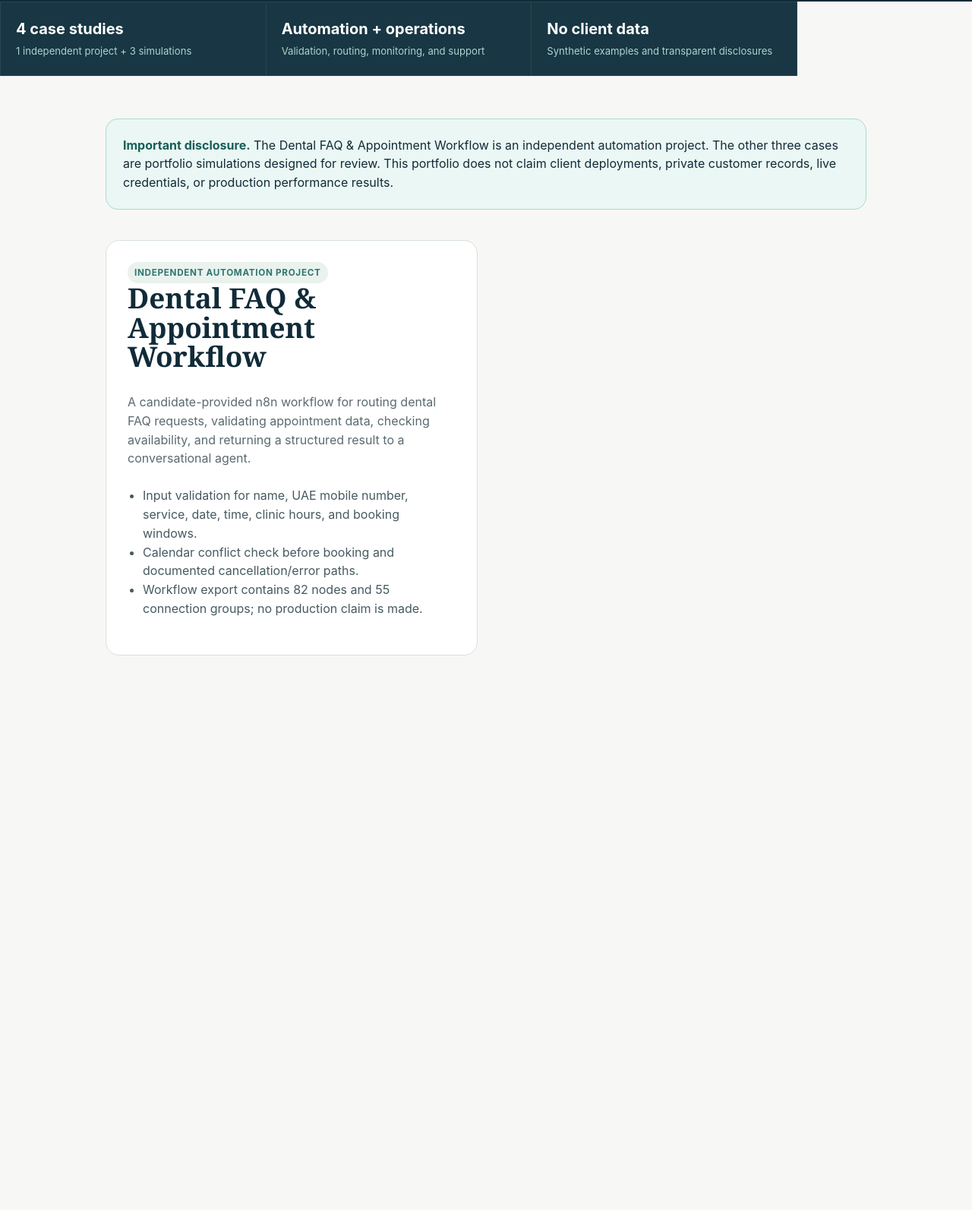
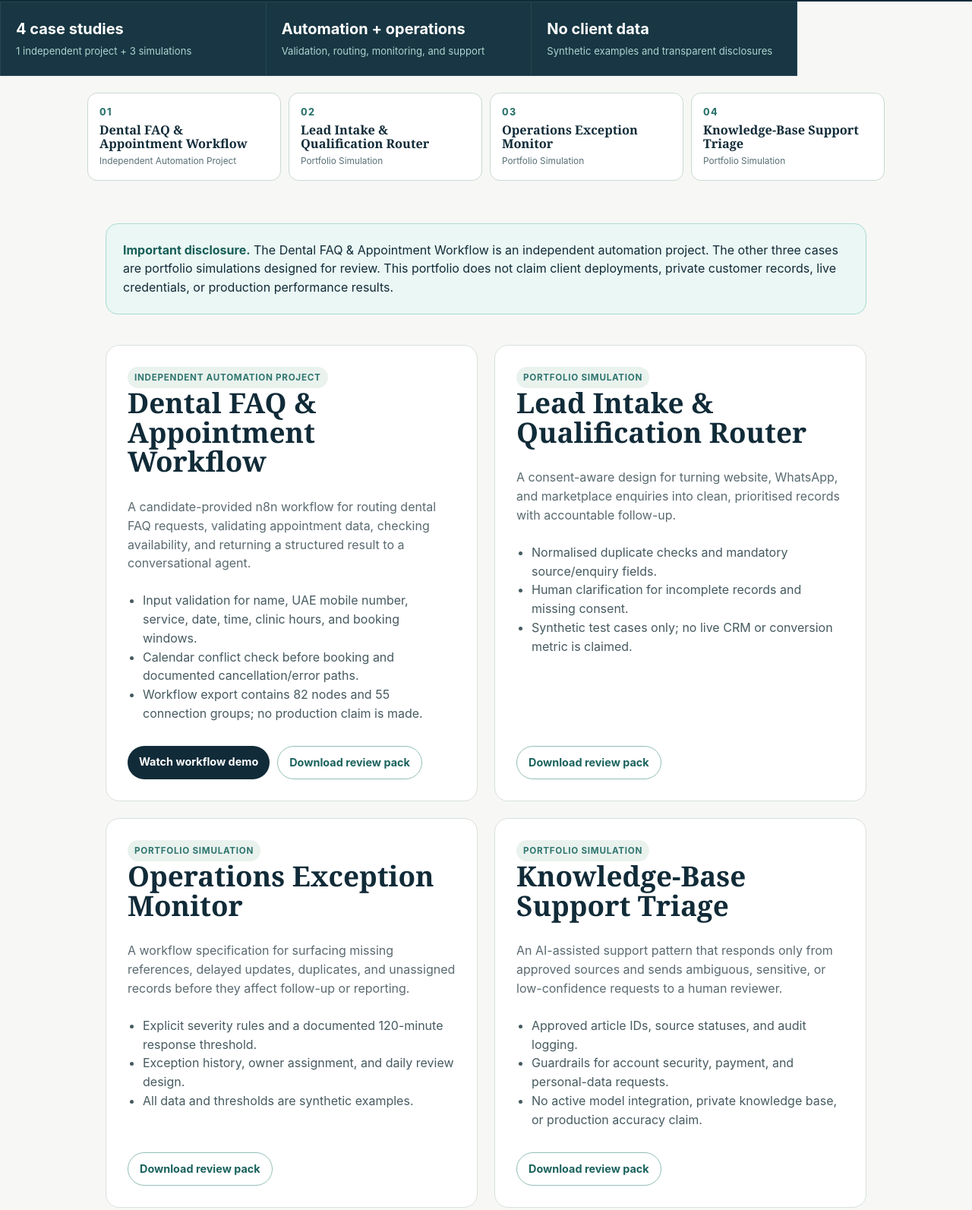
Before and after one commit to mohummadsultan0-sudo/mohummad-sultan-automation-portfolio, a plain HTML site: page index.html in a window 1280 px wide. Shown: the part 493-2086 px from the top of the page at 76% size. Before the commit the page ends 1412 px from the top, so only its background shows below. Drawn offline with Linux system fonts and the light colour scheme.

Commit message:
Make all four projects visible at a glance
Add a top project navigator with four labelled case studies and direct jump links.

```diff
--- a/index.html
+++ b/index.html
@@ -22,6 +22,12 @@
       .fact { background:#183643; padding:20px; }
       .fact strong { display:block; font-size:1.25rem; color:#fff; }
       .fact span { color:#add3cf; font-size:.82rem; }
+      .project-nav { display:grid; grid-template-columns:repeat(4,1fr); gap:10px; padding:22px 0 0; }
+      .project-link { min-height:116px; display:flex; flex-direction:column; justify-content:space-between; border:1px solid #cbd8d4; border-radius:13px; padding:15px; background:#fff; color:var(--ink); text-decoration:none; transition:transform .16s ease, border-color .16s ease, box-shadow .16s ease; }
+      .project-link:hover { transform:translateY(-2px); border-color:#57a9a0; box-shadow:0 12px 24px -20px rgba(17,43,56,.7); }
+      .project-link .number { color:#2f766f; font-size:.78rem; font-weight:800; letter-spacing:.1em; }
+      .project-link strong { font-family:Georgia,"Times New Roman",serif; font-size:1.02rem; line-height:1.12; }
+      .project-link small { color:#597076; font-size:.74rem; }
       main { padding:56px 24px; }
       .notice { border:1px solid #aadad3; background:var(--pale); border-radius:16px; padding:22px; margin:0 0 40px; }
       .notice strong { color:#185e58; }
@@ -37,7 +43,7 @@
       .demo-copy { padding:28px 28px 12px; }
       video { width:100%; max-height:680px; display:block; background:#071920; }
       footer { border-top:1px solid var(--line); padding:34px 24px 50px; color:var(--muted); }
-      @media (max-width:720px) { .facts,.grid { grid-template-columns:1fr; } .demo { grid-column:auto; } .hero { padding-top:44px; } main { padding-top:38px; } }
+      @media (max-width:720px) { .facts,.grid { grid-template-columns:1fr; } .project-nav { grid-template-columns:repeat(2,1fr); padding:14px 14px 0; } .project-link { min-height:104px; padding:13px; } .demo { grid-column:auto; } .hero { padding-top:44px; } main { padding-top:38px; } }
     </style>
   </head>
   <body>
@@ -53,12 +59,18 @@
       <div class="fact"><strong>Automation + operations</strong><span>Validation, routing, monitoring, and support</span></div>
       <div class="fact"><strong>No client data</strong><span>Synthetic examples and transparent disclosures</span></div>
     </div>
+    <nav class="wrap project-nav" aria-label="Jump to a project">
+      <a class="project-link" href="#dental-workflow"><span class="number">01</span><strong>Dental FAQ &amp; Appointment Workflow</strong><small>Independent Automation Project</small></a>
+      <a class="project-link" href="#lead-intake"><span class="number">02</span><strong>Lead Intake &amp; Qualification Router</strong><small>Portfolio Simulation</small></a>
+      <a class="project-link" href="#exception-monitor"><span class="number">03</span><strong>Operations Exception Monitor</strong><small>Portfolio Simulation</small></a>
+      <a class="project-link" href="#knowledge-triage"><span class="number">04</span><strong>Knowledge-Base Support Triage</strong><small>Portfolio Simulation</small></a>
+    </nav>
     <main class="wrap">
       <section class="notice">
         <strong>Important disclosure.</strong> The Dental FAQ & Appointment Workflow is an independent automation project. The other three cases are portfolio simulations designed for review. This portfolio does not claim client deployments, private customer records, live credentials, or production performance results.
       </section>
       <section class="grid" aria-label="Case studies">
-        <article class="case">
+        <article class="case" id="dental-workflow">
           <span class="status">Independent Automation Project</span>
           <h2>Dental FAQ & Appointment Workflow</h2>
           <p>A candidate-provided n8n workflow for routing dental FAQ requests, validating appointment data, checking availability, and returning a structured result to a conversational agent.</p>
@@ -66,3 +78,39 @@
             <li>Input validation for name, UAE mobile number, service, date, time, clinic hours, and booking windows.</li>
             <li>Calendar conflict check before booking and documented cancellation/error paths.</li>
             <li>Workflow export contains 82 nodes and 55 connection groups; no production claim is made.</li>
+          </ul>
+          <div class="actions">
+            <a class="button" href="https://northstarcrm-eiwvc7j8.manus.space/manus-storage/dental-faq-appointment-workflow-demo_bc83dde0.mp4">Watch workflow demo</a>
+            <a class="button alt" href="https://northstarcrm-eiwvc7j8.manus.space/manus-storage/dental-faq-appointment-workflow-review-pack-v2_382ff24d.zip">Download review pack</a>
+          </div>
+        </article>
+        <article class="case" id="lead-intake">
+          <span class="status">Portfolio simulation</span>
+          <h2>Lead Intake & Qualification Router</h2>
+          <p>A consent-aware design for turning website, WhatsApp, and marketplace enquiries into clean, prioritised records with accountable follow-up.</p>
+          <ul><li>Normalised duplicate checks and mandatory source/enquiry fields.</li><li>Human clarification for incomplete records and missing consent.</li><li>Synthetic test cases only; no live CRM or conversion metric is claimed.</li></ul>
+          <div class="actions"><a class="button alt" href="https://northstarcrm-eiwvc7j8.manus.space/manus-storage/lead-intake-qualification-router-review-pack-v2_67780566.zip">Download review pack</a></div>
+        </article>
+        <article class="case" id="exception-monitor">
+          <span class="status">Portfolio simulation</span>
+          <h2>Operations Exception Monitor</h2>
+          <p>A workflow specification for surfacing missing references, delayed updates, duplicates, and unassigned records before they affect follow-up or reporting.</p>
+          <ul><li>Explicit severity rules and a documented 120-minute response threshold.</li><li>Exception history, owner assignment, and daily review design.</li><li>All data and thresholds are synthetic examples.</li></ul>
+          <div class="actions"><a class="button alt" href="https://northstarcrm-eiwvc7j8.manus.space/manus-storage/operations-exception-monitor-review-pack-v2_6e3c0082.zip">Download review pack</a></div>
+        </article>
+        <article class="case" id="knowledge-triage">
+          <span class="status">Portfolio simulation</span>
+          <h2>Knowledge-Base Support Triage</h2>
+          <p>An AI-assisted support pattern that responds only from approved sources and sends ambiguous, sensitive, or low-confidence requests to a human reviewer.</p>
+          <ul><li>Approved article IDs, source statuses, and audit logging.</li><li>Guardrails for account security, payment, and personal-data requests.</li><li>No active model integration, private knowledge base, or production accuracy claim.</li></ul>
+          <div class="actions"><a class="button alt" href="https://northstarcrm-eiwvc7j8.manus.space/manus-storage/knowledge-base-support-triage-review-pack-v2_87319fce.zip">Download review pack</a></div>
+        </article>
+        <section class="demo">
+          <div class="demo-copy"><span class="status">Independent-project demonstration</span><h2>Dental workflow demonstration video</h2><p>Original candidate-provided demo showing a dental FAQ interaction, appointment handling, record updates, and notification flow. It is portfolio evidence only, not proof of a client deployment.</p></div>
+          <video controls preload="metadata"><source src="https://northstarcrm-eiwvc7j8.manus.space/manus-storage/dental-faq-appointment-workflow-demo_bc83dde0.mp4" type="video/mp4" />Your browser does not support embedded video.</video>
+        </section>
+      </section>
+    </main>
+    <footer><div class="wrap">Open to junior automation opportunities and full-time remote work from Ajman, UAE. &nbsp; <a href="mailto:mohummadsultan0@gmail.com">mohummadsultan0@gmail.com</a></div></footer>
+  </body>
+</html>
```
